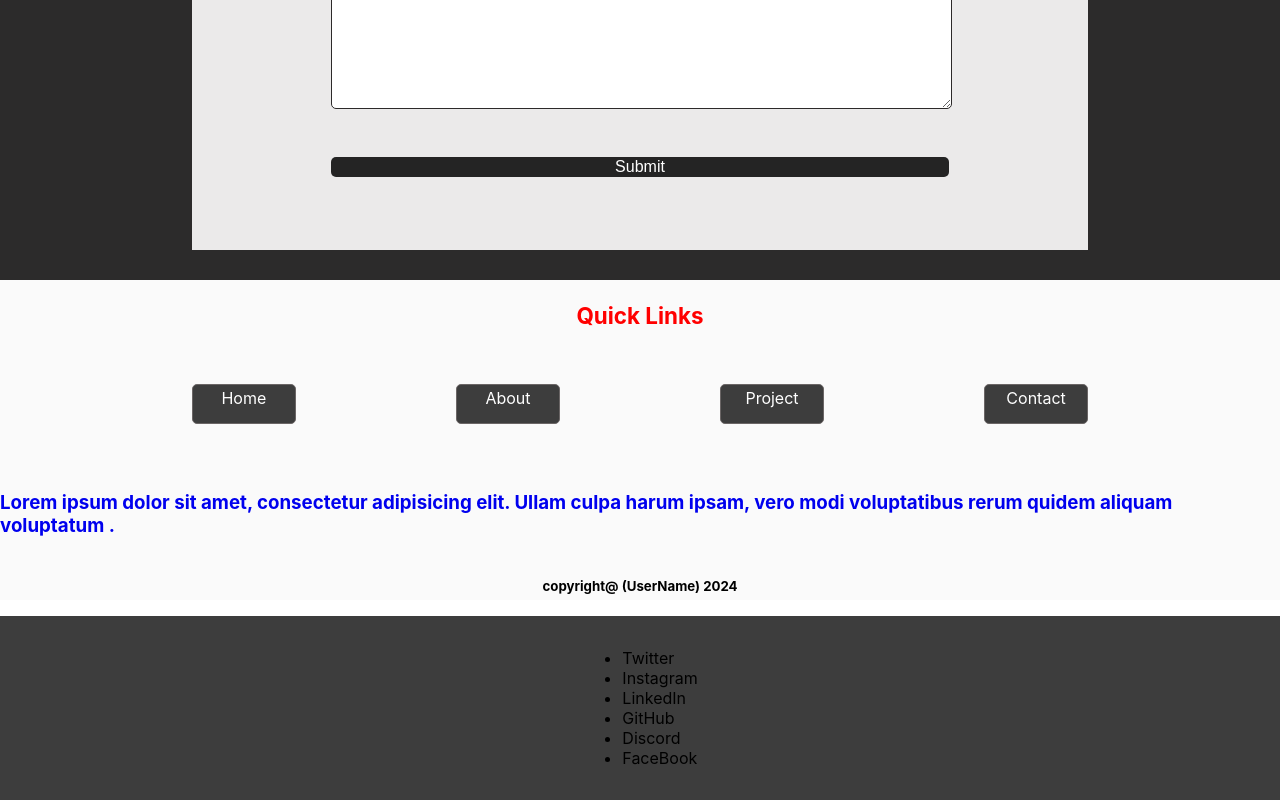
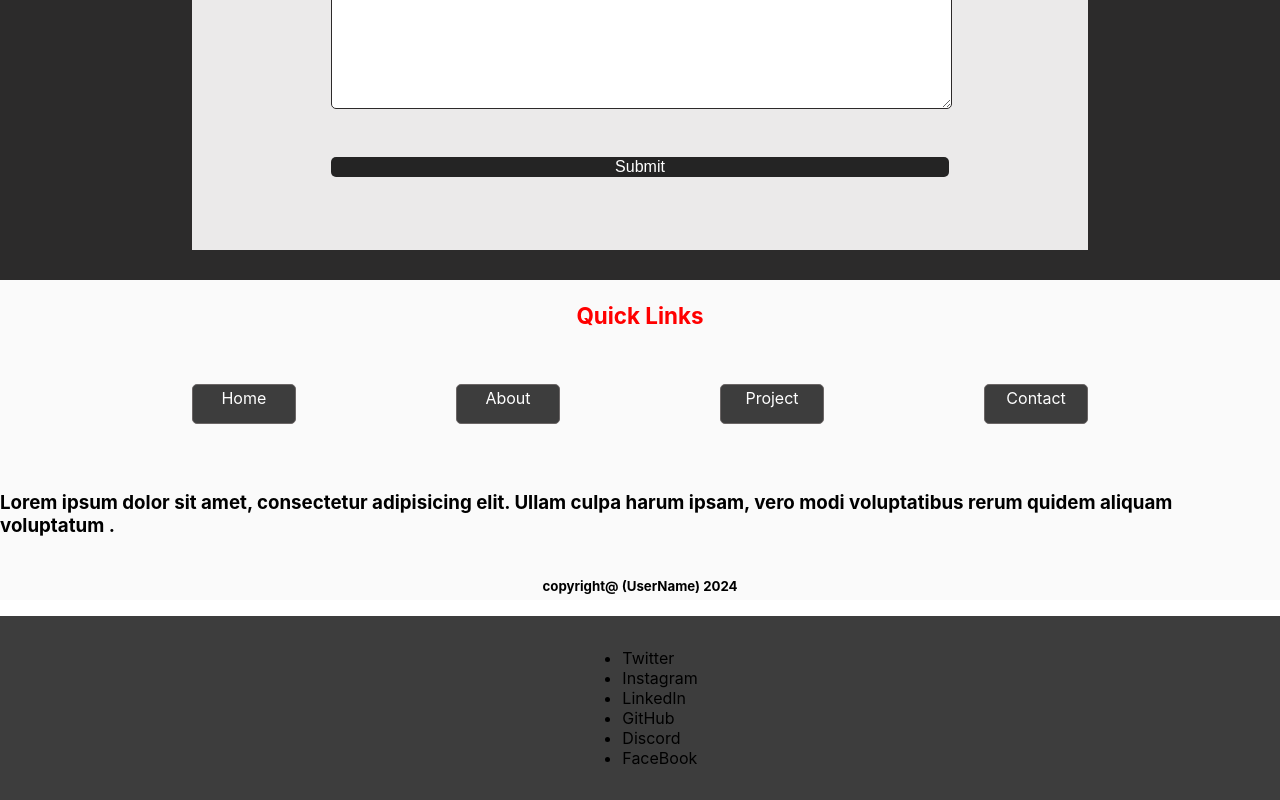
Before and after one commit to Santhosha10/Portfolio-template-web, a React (Create React App) app: page / in a window 1280 px wide. Shown: the part 4082-4882 px from the top of the page. Built offline with nearby package versions, Linux system fonts and the light colour scheme; the HTML template or start-up script is replaced by a standard one.

Commit message:
Update Footer.js

```diff
--- a/src/Components/Footer/Footer.js
+++ b/src/Components/Footer/Footer.js
@@ -36,9 +36,9 @@ function Footer() {
           </ul>
         </div>
         <div className='footer-content'>
-          <a href='#'>
+
             <h3>Lorem ipsum dolor sit amet, consectetur adipisicing elit. Ullam culpa harum ipsam, vero modi voluptatibus rerum quidem aliquam voluptatum .</h3>
-          </a>
+
 
           <h5> copyright@ (UserName) {new Date().getFullYear()}</h5>
         </div>
```
